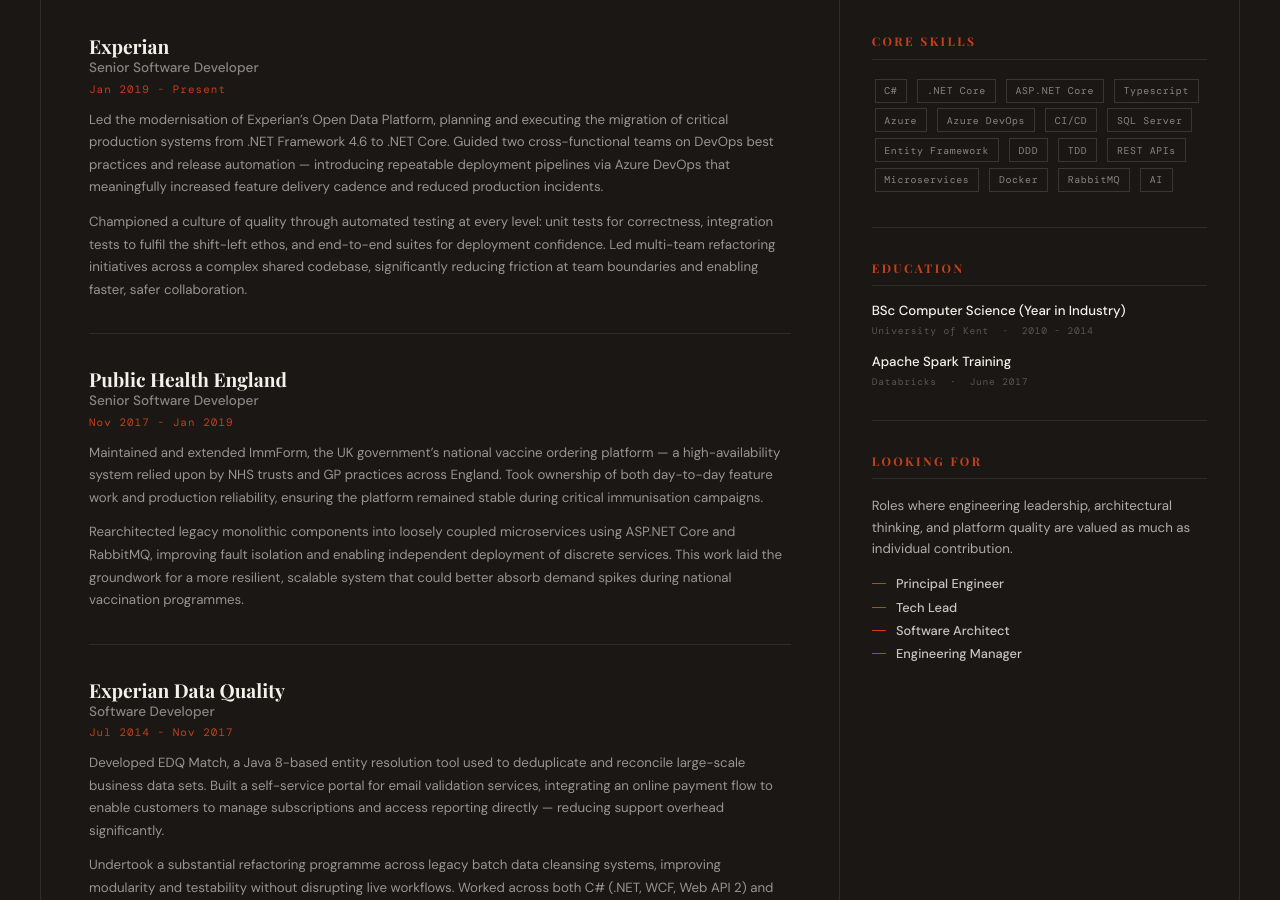
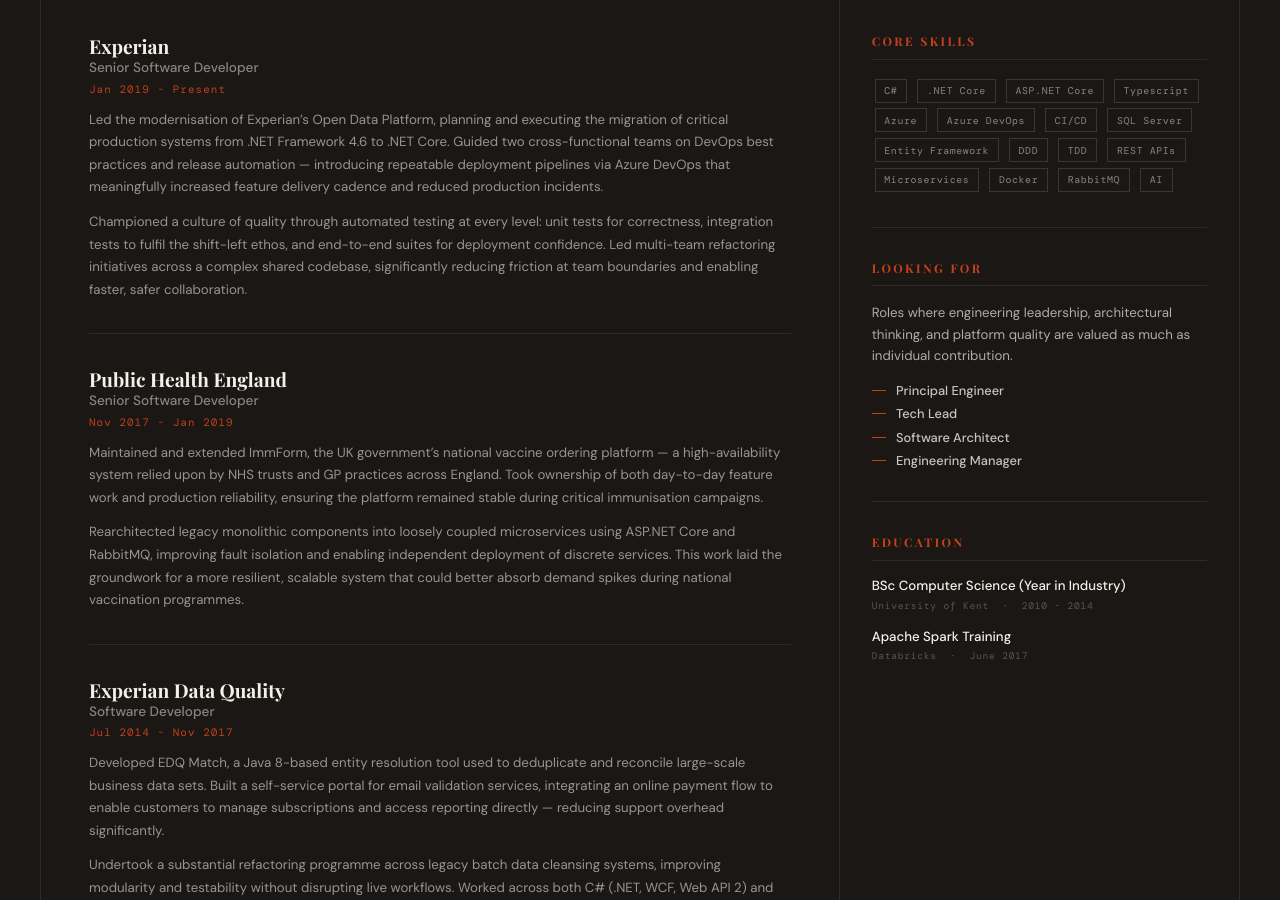
Before and after one commit to LwsSt/LwsSt.github.io, a Jekyll site: the page built from index.html, in a window 1280 px wide and 900 px high, scrolled down 574 px. Built offline with Jekyll 4.4.1, drawn with Linux system fonts in a browser that asks for light colours; nearby versions of some CDN libraries; some web fonts are replaced.

Commit message:
Add portrait picture

```diff
--- a/index.html
+++ b/index.html
@@ -3,13 +3,7 @@
 <!-- ═══ HEADER ═══ -->
 <div class="lc-header">
   <div class="lc-portrait">
-    <!-- Replace the placeholder below with: <img src="your-photo.jpg" alt="Lewis Stapleton"> -->
-    <div class="lc-portrait-placeholder">
-      <svg width="40" height="40" viewBox="0 0 40 40" fill="none" xmlns="http://www.w3.org/2000/svg">
-        <circle cx="20" cy="15" r="8" stroke="#4A4642" stroke-width="1.5"/>
-        <path d="M4 36c0-8.837 7.163-16 16-16s16 7.163 16 16" stroke="#4A4642" stroke-width="1.5" stroke-linecap="round"/>
-      </svg>
-    </div>
+    <img src="{% link assets/images/portrait.jpeg %}" alt="A handsome man who is clearly an accomplished developer" />
   </div>
   <div class="lc-header-right">
     <div class="lc-name-full">Lewis Stapleton</div>
@@ -61,16 +55,6 @@
     </div>
 
     <div class="lc-aside-block">
-      <div class="lc-aside-label">Education</div>
-      {% for item in site.data.education %}
-        <div class="lc-edu-item">
-          <div class="lc-edu-degree">{{ item.title }}</div>
-          <div class="lc-edu-meta">{{ item.provider }} &nbsp;·&nbsp; {{ item.duration }}</div>
-        </div>
-      {% endfor %}
-    </div>
-
-    <div class="lc-aside-block">
       <div class="lc-aside-label">Looking For</div>
       <div class="lc-looking-text">
         {{ site.looking_for.description }}
@@ -82,6 +66,16 @@
       </div>
     </div>
 
+    <div class="lc-aside-block">
+      <div class="lc-aside-label">Education</div>
+      {% for item in site.data.education %}
+        <div class="lc-edu-item">
+          <div class="lc-edu-degree">{{ item.title }}</div>
+          <div class="lc-edu-meta">{{ item.provider }} &nbsp;·&nbsp; {{ item.duration }}</div>
+        </div>
+      {% endfor %}
+    </div>
+
   </div>
 
 </div>
```
Also changed, not shown: assets/images/portrait.jpeg (added).
